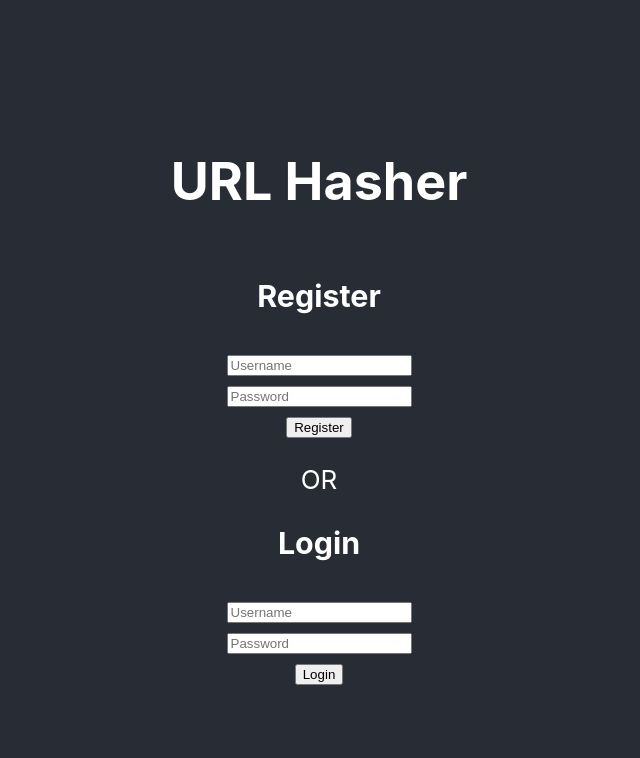
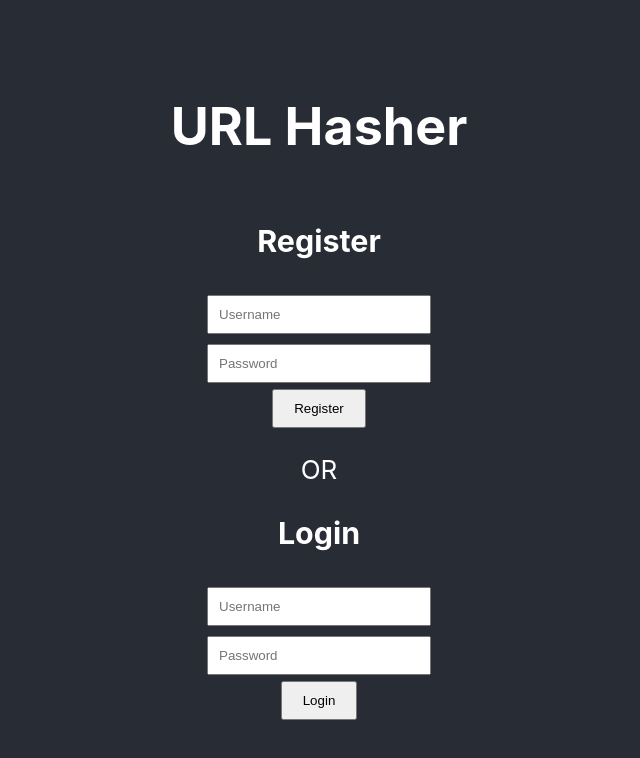
Before and after one commit to Mansvini/url-shortener, a React (Create React App) app in the folder frontend/: page / in a window 1280 px wide. Shown: the top 758 px of the page, without its empty margins (321-961 px from the left). Built offline with nearby package versions, Linux system fonts and the light colour scheme.

Commit message:
Update App.css

```diff
--- a/frontend/src/App.css
+++ b/frontend/src/App.css
@@ -21,3 +21,17 @@
 .hashed-link:hover {
   color: yellowgreen;
 }
+
+form {
+  margin: 20px;
+}
+
+input {
+  margin: 5px;
+  padding: 10px;
+  width: 200px;
+}
+
+button {
+  padding: 10px 20px;
+}
```
